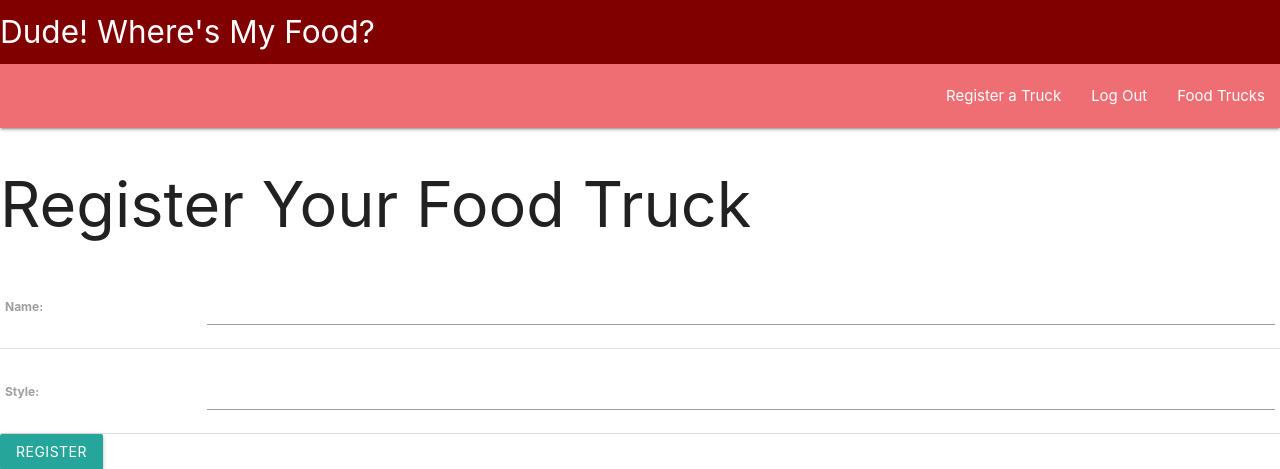
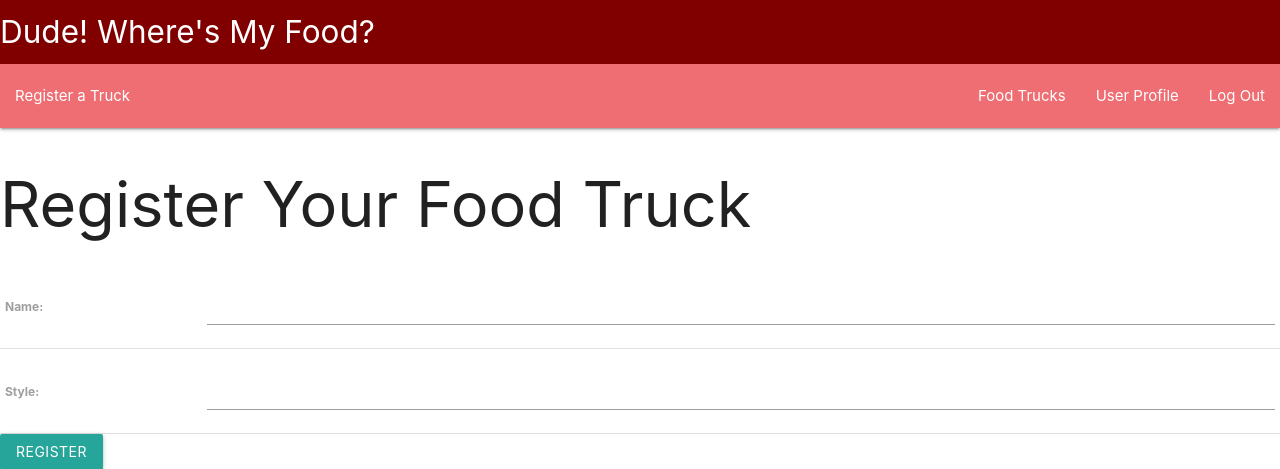
Before and after one commit to rjohnson0707/Dude-Wheres-My-Food, a Django app: page /truck/register/ in a window 1280 px wide. Shown: the top 469 px of the page. Run offline with Django 3.2, Linux system fonts and the light colour scheme; the visitor is signed in with stand-in values (Sample User, id 1).

Commit message:
routes user page, index view for specific truck are good to go

```diff
--- a/mysite/dwmf/templates/base.html
+++ b/mysite/dwmf/templates/base.html
@@ -16,15 +16,19 @@
       </nav>
     <nav>
         <div class="nav-wrapper">
+            <ul class="left">
+                <li><a href="{%url 'truck_register' %}">Register a Truck</a></li>
+            </ul>
             <ul class="right">
+                <li><a href="{% url 'index' %}">Food Trucks</a></li>
                 {% if user.is_authenticated %}
-                <li><a href="{%url 'truck_register' %}">Register a Truck</a></li>
+
+                <li><a href="{%url 'profile'%}">User Profile</a></li>
                 <li><a href="{% url 'logout' %}">Log Out</a></li>
                 {% else %}
                 <li><a href="{% url 'login' %}">Log In</a></li>
                 <li><a href="{% url 'signup' %}">Sign Up</a></li>
                 {% endif %}
-                <li><a href="{% url 'index' %}">Food Trucks</a></li>
             </ul>
         </div>
     </nav>
--- /dev/null
+++ b/mysite/dwmf/templates/registration/profile.html
@@ -0,0 +1,4 @@
+{%extends 'base.html'%}
+{%block content%}
+profile?
+{%endblock%}
--- a/mysite/dwmf/urls.py
+++ b/mysite/dwmf/urls.py
@@ -6,7 +6,10 @@ from django.conf.urls.static import static
 urlpatterns = [
     path('', views.home, name='home'),
     path('accounts/signup/', views.signup, name='signup'),
+    path('profile/', views.profile, name='profile'),
     path('trucks/', views.trucks_index, name='index'),
+    path('trucks/<int:truck_id>', views.trucks_info, name='index_detail'),
     path('truck/register/', views.TruckCreate.as_view(), name="truck_register"),
     path('truck/<int:pk>/', views.TruckDetail.as_view(), name='truck_detail'),
+
 ]
--- a/mysite/dwmf/views.py
+++ b/mysite/dwmf/views.py
@@ -6,13 +6,13 @@ from django.contrib.auth.decorators import login_required
 from django.contrib.auth.mixins import LoginRequiredMixin
 from django.views.generic.edit import CreateView, UpdateView, DeleteView
 from django.views.generic import ListView, DetailView
-from .models import Truck
+from .models import Truck, User
 
 def home(request):
     return render(request, 'home.html')
 
 ##########################class views
-class TruckCreate(CreateView):
+class TruckCreate(LoginRequiredMixin, CreateView):
     model = Truck
     fields= ['name', 'style', ]
 
@@ -20,10 +20,13 @@ class TruckCreate(CreateView):
         form.instance.user = self.request.user
         return super().form_valid(form)
 
-class TruckDetail(DetailView):
+class TruckDetail(LoginRequiredMixin, DetailView):
     model = Truck
 
-
+# class TruckInfo(DetailView):
+#     model = Truck
+#     def get(self, request):
+#         return render(request, 'trucks_detail.html')
 
 ##########################view definitions here
 def signup(request):
@@ -40,6 +43,15 @@ def signup(request):
     context = {'form': form, 'error_message': error_message}
     return render(request, 'registration/signup.html', context)
 
+def profile(request):
+    user = User
+    print(user)
+    return render(request, 'registration/profile.html', {'user': user})
+
 def trucks_index(request):
     trucks = Truck.objects.all()
     return render(request, 'trucks/index.html', {'trucks': trucks })
+
+def trucks_info(request, truck_id):
+    truck = Truck.objects.get(id=truck_id)
+    return render(request, 'trucks/index_detail.html', {'truck': truck})
```
Also changed, not shown: mysite/dwmf/templates/trucks/index.html (+9 -5 lines), mysite/dwmf/templates/trucks/index_detail.html (added, +8 -0 lines).
